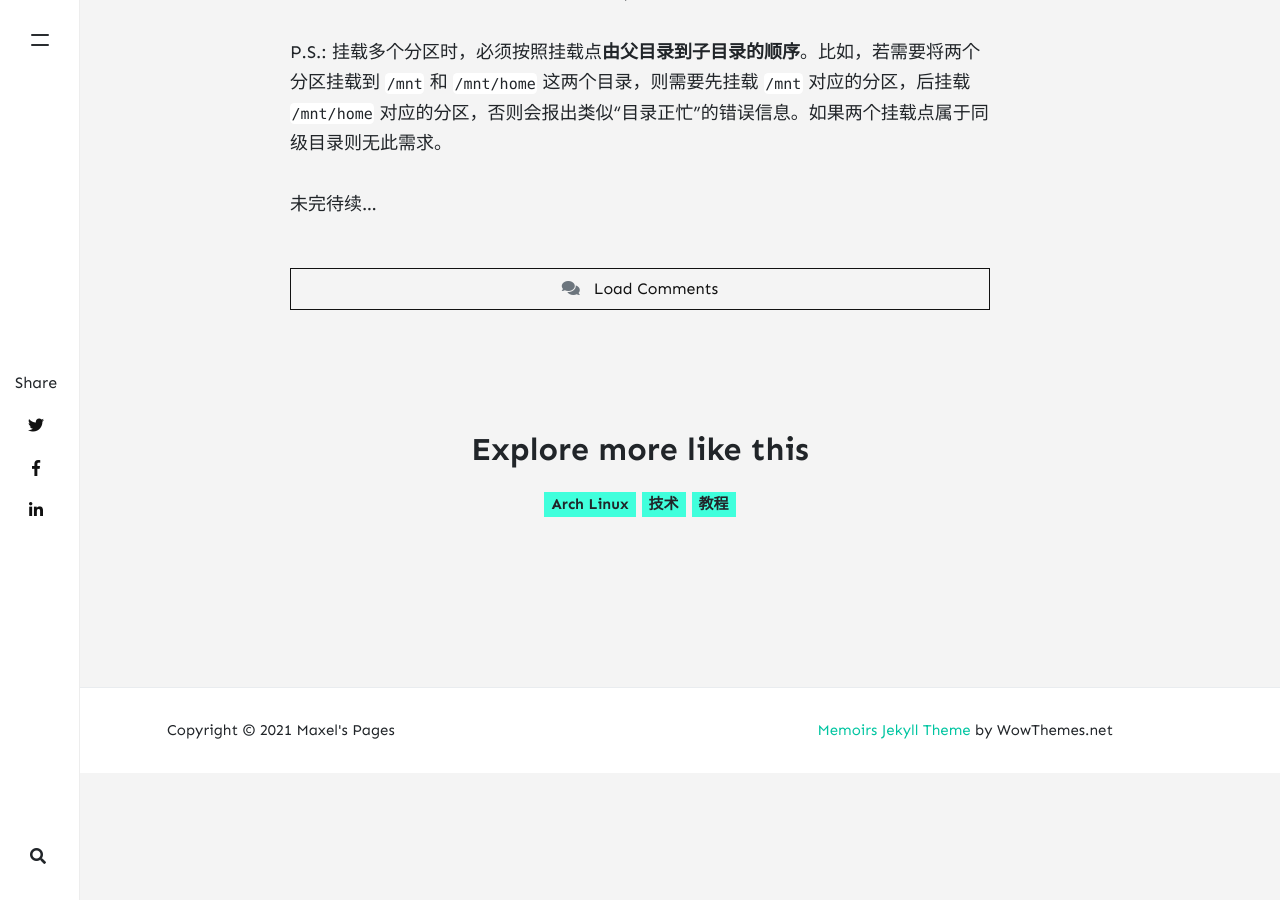
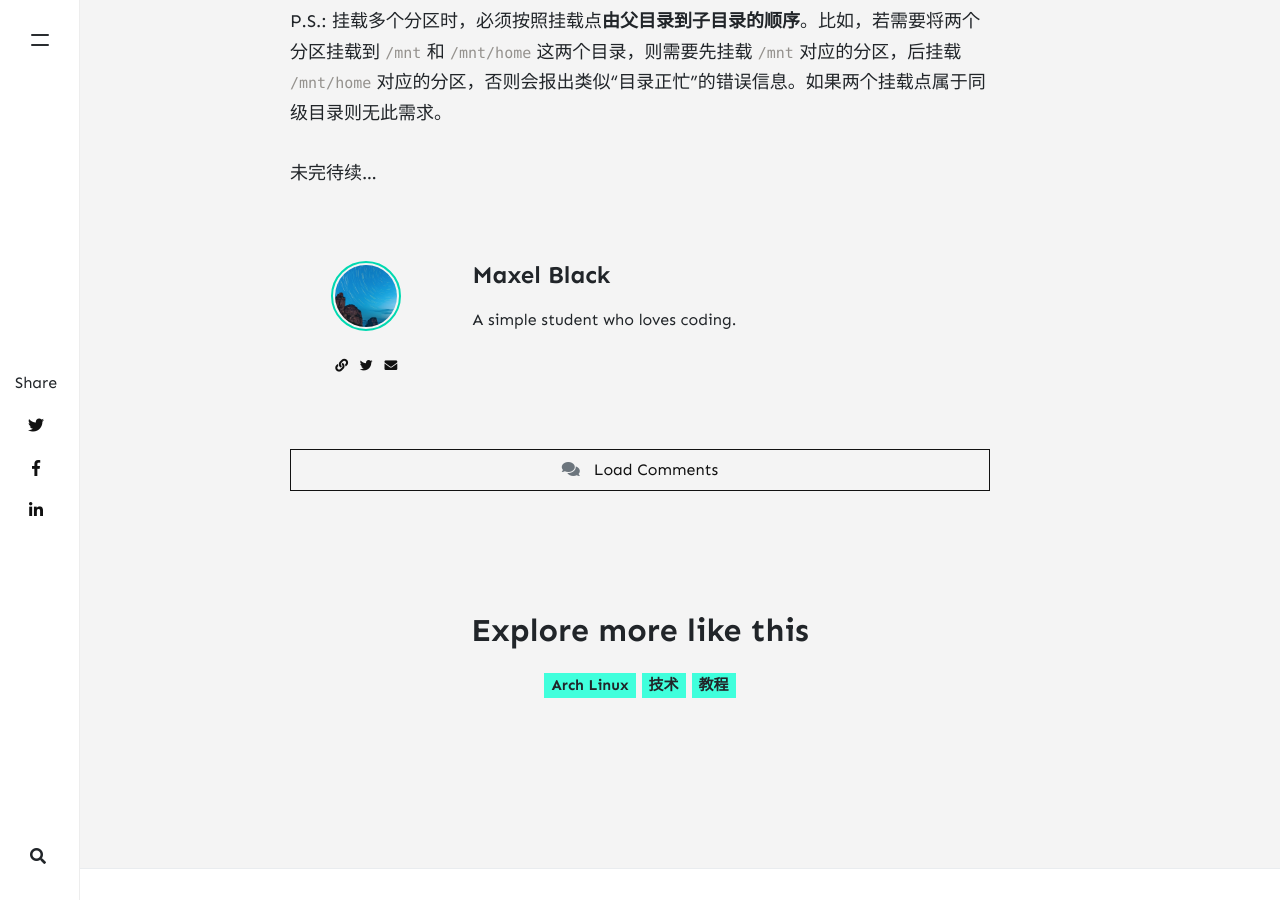
Before and after one commit to maxelblack/maxels-pages, a Jekyll site: the page built from _posts/2021-04-24-arch-ins-guide.md, in a window 1280 px wide and 900 px high, scrolled down 6132 px. Built offline with Jekyll 4.4.1, drawn with Linux system fonts in a browser that asks for light colours; nearby versions of some CDN libraries; comment, search, counter and statistics services are not loaded; before the commit the page ends 6905 px from its top, so only the background shows below that.

Commit message:
Update the website

```diff
--- a/_config.yml
+++ b/_config.yml
@@ -6,7 +6,9 @@
 title: "Maxel's Pages"
 description: "Here is the archives of Maxel's Pages articles"
 logo: 'r/maxel.jpg'
-favicon: 'favicon.ico'
+favicon: 'r/maxel_360px.jpg'
+google_analytics:
+mailchimp-list:
 baseurl: /
 permalink: /:title/
 email: maxelblack@outlook.com
@@ -14,6 +16,7 @@
 
 # Configure
 
+highlighter: none
 markdown: kramdown
 
 jekyll-archives:
@@ -57,4 +60,12 @@
 adsense-data-ad-slot: "1363087678"
 
 # Lazy Images ("enabled" or "disabled")
-lazyimages: "enabled"
+lazyimages: "disabled"
+
+# Post Author Box ("enabled" or "disabled")
+authorbox: "enabled"
+
+# Sass
+sass:
+  sass_dir: _sass
+  style: compressed
```
